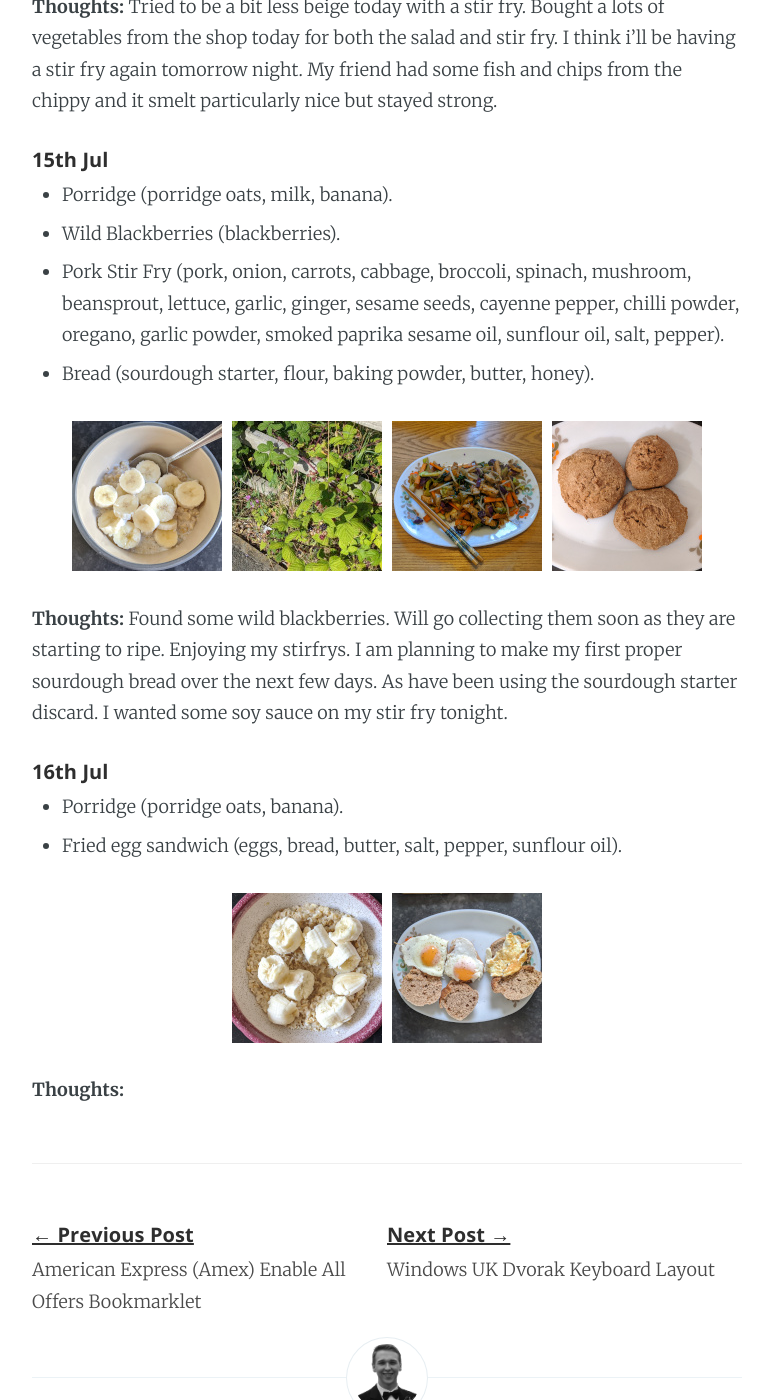
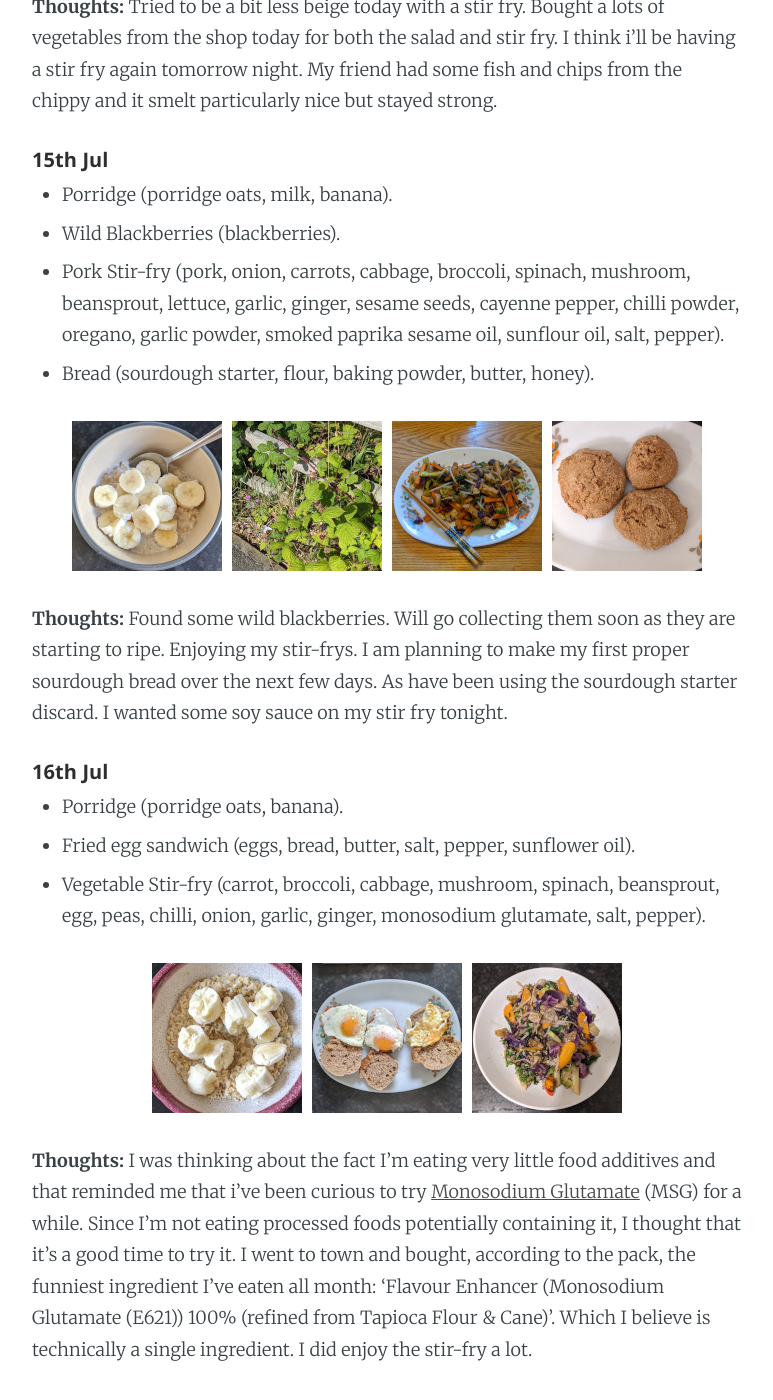
Before and after one commit to NiallBunting/niallbunting.github.io, a Jekyll site: the page built from _posts/2023-07-01-one-ingredient-challenge.markdown, in a window 1280 px wide and 1400 px high, scrolled down 10213 px. Shown: the whole window, without its empty margins (253-1026 px from the left). Built offline with Jekyll 4.4.1, drawn with Linux system fonts in a browser that asks for light colours; some of the changed text lies outside the part shown.

Commit message:
OIC day 18

```diff
--- a/_posts/2023-07-01-one-ingredient-challenge.markdown
+++ b/_posts/2023-07-01-one-ingredient-challenge.markdown
@@ -443,7 +443,7 @@
 ##### 14th Jul
 
 * Porridge (porridge oats, milk).
-* Pork Stir Fry (pork, cayenne peeper, chilli powder, oregano, honey, chilli, carrot, ginger, garlic, broccoli, bean sprouts, red cabbage, mushrooms, cornflour, salt, pepper, sunflour oil, sesame oil, seseme seeds).
+* Pork Stir-fry (pork, cayenne peeper, chilli powder, oregano, honey, chilli, carrot, ginger, garlic, broccoli, bean sprouts, red cabbage, mushrooms, cornflour, salt, pepper, sunflour oil, sesame oil, seseme seeds).
 * Banana (banana).
 
 <div class="gallery">
@@ -470,7 +470,7 @@
 
 * Porridge (porridge oats, milk, banana).
 * Wild Blackberries (blackberries).
-* Pork Stir Fry (pork, onion, carrots, cabbage, broccoli, spinach, mushroom, beansprout, lettuce, garlic, ginger, sesame seeds, cayenne pepper, chilli powder, oregano, garlic powder, smoked paprika sesame oil, sunflour oil, salt, pepper).
+* Pork Stir-fry (pork, onion, carrots, cabbage, broccoli, spinach, mushroom, beansprout, lettuce, garlic, ginger, sesame seeds, cayenne pepper, chilli powder, oregano, garlic powder, smoked paprika sesame oil, sunflour oil, salt, pepper).
 * Bread (sourdough starter, flour, baking powder, butter, honey).
 
 <div class="gallery">
@@ -496,12 +496,13 @@
   </div>
 </div>
 
-**Thoughts:** Found some wild blackberries. Will go collecting them soon as they are starting to ripe. Enjoying my stirfrys. I am planning to make my first proper sourdough bread over the next few days. As have been using the sourdough starter discard. I wanted some soy sauce on my stir fry tonight.
+**Thoughts:** Found some wild blackberries. Will go collecting them soon as they are starting to ripe. Enjoying my stir-frys. I am planning to make my first proper sourdough bread over the next few days. As have been using the sourdough starter discard. I wanted some soy sauce on my stir fry tonight.
 
 ##### 16th Jul
 
 * Porridge (porridge oats, banana).
-* Fried egg sandwich (eggs, bread, butter, salt, pepper, sunflour oil).
+* Fried egg sandwich (eggs, bread, butter, salt, pepper, sunflower oil).
+* Vegetable Stir-fry (carrot, broccoli, cabbage, mushroom, spinach, beansprout, egg, peas, chilli, onion, garlic, ginger, monosodium glutamate, salt, pepper).
 
 <div class="gallery">
   <div class="galleryitem">
@@ -514,13 +515,58 @@
     <img src="/assets/images/oneingredientchallenge/16-egg-sm.jpg"/>
    </a>
   </div>
+  <div class="galleryitem">
+   <a target="_blank" href="/assets/images/oneingredientchallenge/16-stirfry.jpg">
+    <img src="/assets/images/oneingredientchallenge/16-stirfry-sm.jpg"/>
+   </a>
+  </div>
+</div>
+
+**Thoughts:** I was thinking about the fact I'm eating very little food additives and that reminded me that i've been curious to try [Monosodium Glutamate][msg] (MSG) for a while. Since I'm not eating processed foods potentially containing it, I thought that it's a good time to try it. I went to town and bought, according to the pack, the funniest ingredient I've eaten all month: 'Flavour Enhancer (Monosodium Glutamate (E621)) 100% (refined from Tapioca Flour & Cane)'. Which I believe is technically a single ingredient. I did enjoy the stir-fry a lot.
+
+##### 17th Jul
+
+* Porridge (porridge oats, milk, banana).
+* Salad (onion, red wine vinegar, carrot, pepper, cabbage, tomato, cucumber, salt, pepper, chilli, sunflower seeds)
+* Peanut Butter Chicken (chicken, onion, chilli, spinach, peanut butter, garlic, ginger, cumin, coriander, turmeric, cardamom, cloves, salt, pepper, rice, salad).
+
+<div class="gallery">
+  <div class="galleryitem">
+   <a target="_blank" href="/assets/images/oneingredientchallenge/17-porridge.jpg">
+    <img src="/assets/images/oneingredientchallenge/17-porridge-sm.jpg"/>
+   </a>
+  </div>
+  <div class="galleryitem">
+   <a target="_blank" href="/assets/images/oneingredientchallenge/17-salad.jpg">
+    <img src="/assets/images/oneingredientchallenge/17-salad-sm.jpg"/>
+   </a>
+  </div>
+  <div class="galleryitem">
+   <a target="_blank" href="/assets/images/oneingredientchallenge/17-chicken.jpg">
+    <img src="/assets/images/oneingredientchallenge/17-chicken-sm.jpg"/>
+   </a>
+  </div>
+</div>
+
+**Thoughts:** I found some 100% peanut butter in the supermarket. I brought it home and eating a teaspoon out of the jar was absolutely wonderful, so I decided to cook it into my evening meal. I do wonder if I have been eating enough protein recently. I continue to loose weight.
+
+##### 18th Jul
+
+* Porridge (porridge oats, milk, banana).
+
+<div class="gallery">
+  <div class="galleryitem">
+   <a target="_blank" href="/assets/images/oneingredientchallenge/18-porridge.jpg">
+    <img src="/assets/images/oneingredientchallenge/18-porridge-sm.jpg"/>
+   </a>
+  </div>
 </div>
 
 **Thoughts:**
 
-
 [maltodextrin]: https://en.wikipedia.org/wiki/Maltodextrin
 [phytohaemagglutinin]: https://en.wikipedia.org/wiki/Phytohaemagglutinin
+[msg]: https://en.wikipedia.org/wiki/Monosodium_glutamate
 
 <style>
 div.gallery {
```
Also changed, not shown: assets/images/oneingredientchallenge/16-stirfry-sm.jpg (added), assets/images/oneingredientchallenge/17-chicken-sm.jpg (added), assets/images/oneingredientchallenge/17-chicken.jpg (added), assets/images/oneingredientchallenge/17-porridge-sm.jpg (added), assets/images/oneingredientchallenge/17-porridge.jpg (added), assets/images/oneingredientchallenge/17-salad-sm.jpg (added), assets/images/oneingredientchallenge/18-porridge-sm.jpg (added), 3 other files.
